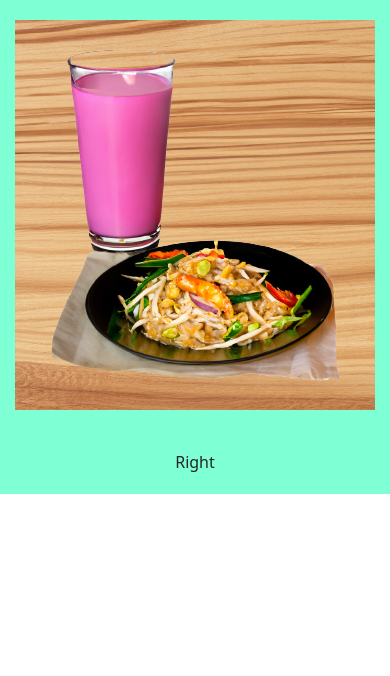
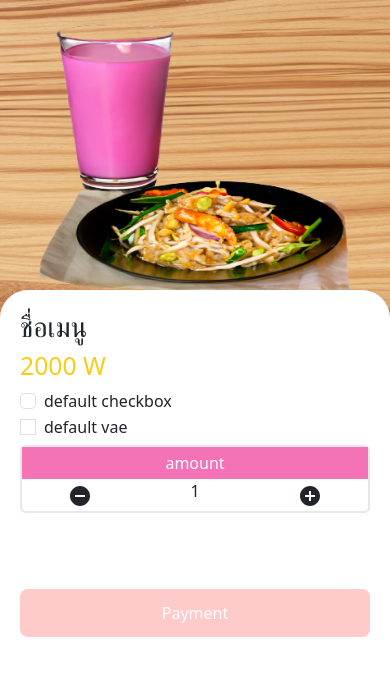
Before and after one commit to KhaNiwat/love-crepe-cafe, a React (Create React App) app in the folder love-crepe-cafe/: page /Option in a window 390 px wide. Shown: the top 676 px of the page. Built offline with nearby package versions, Linux system fonts and the light colour scheme.

Commit message:
เพิ่มปุ่ม amount, ปุ่มชำระ แก้หน้า option

```diff
--- a/love-crepe-cafe/package.json
+++ b/love-crepe-cafe/package.json
@@ -48,5 +48,8 @@
       "last 1 firefox version",
       "last 1 safari version"
     ]
+  },
+  "devDependencies": {
+    "tailwindcss": "^3.4.1"
   }
 }
--- /dev/null
+++ b/love-crepe-cafe/src/components/Payment/Payment.jsx
@@ -0,0 +1,7 @@
+import React from 'react'
+
+export default function Payment() {
+  return (
+    <button className='bt-off'>Payment</button>
+  )
+}
--- /dev/null
+++ b/love-crepe-cafe/src/components/amount/amount.jsx
@@ -0,0 +1,25 @@
+import React, { useState } from "react";
+import AddCircleIcon from "@mui/icons-material/AddCircle";
+import RemoveCircleIcon from "@mui/icons-material/RemoveCircle";
+import styles from "../addanddel/addanddel.module.css";
+
+export default function amount() {
+  return (
+    <>
+      <div className="border-inherit text-center rounded-md border-2 w-full grid grid-rows-2 grid-flow-col">
+        <div className="text-white  bg-pink-400 p-1">amount</div>
+
+
+        <div className="grid-cols-3 justify-items-center  grid justify-items-start md:justify-items-center">
+            <button>
+              <RemoveCircleIcon />
+            </button>
+            <label>1</label>
+            <button>
+              <AddCircleIcon />
+            </button>
+          </div>
+        </div>
+    </>
+  );
+}
--- a/love-crepe-cafe/src/components/css/option.module.css
+++ b/love-crepe-cafe/src/components/css/option.module.css
@@ -1,20 +1,89 @@
-.grid {
-  display: grid;
-  grid-template-columns: repeat(2,1fr);
-  width: 100%;
+* {
+  margin: 0;
+  padding: 0;
+  box-sizing: border-box;
 }
 
-.left_right {
-    padding: 20px 0;
-    width: 100%;
-    background-color: aquamarine;
-    height: auto;
-    text-align: center;
+.card .boximg {
+  position: relative;
+  width: 100%;
+  background-size: cover;
 }
 
-/* 390px */
-@media only screen and (max-width: 390px) {
-  .grid{
-    grid-template-columns: repeat(1,1fr);
+.card .content {
+  position: relative;
+  width: 100%;
+  height: 150px;
+  border-radius: 32px;
+}
+
+.card .content .price {
+  position: absolute;
+  top: -50px;
+  height: screen;
+  width: 100%;
+  background-color: white;
+  border-radius: 28px;
+}
+
+.formcheckinput {
+  background-color: black;
+}
+
+@media only screen and (min-width: 1024px) {
+  .mobile {
+    display: none;
+  }
+  .card .boximg img {
+    width: 100%;
+    height: 100%;
   }
 }
+
+@media only screen and (max-width: 768px) {
+  .displaybig {
+    display: none;
+  }
+  .card {
+    width: auto;
+  }
+  .card .boximg {
+    position: relative;
+    width: auto;
+    height: 20%;
+    background-size: cover;
+  }
+  .card .boximg img {
+    width: 100%;
+    height: 620px;
+  }
+  .content .price {
+    top: -10px;
+    width: 100%;
+    border-radius: 28px;
+    padding: 20px;
+  }
+}
+
+@media only screen and (max-width: 480px) {
+  .displaybig {
+    display: none;
+  }
+  .card .boximg {
+    position: relative;
+    width: 100%;
+    height: 50%;
+    background-size: cover;
+  }
+  .card .content .price {
+    top: -30px;
+    width: 100%;
+    border-radius: 28px;
+    padding: 20px;
+    margin: auto auto;
+  }
+  .mobile .card .boximg img {
+    width: 100%;
+    height: 320px;
+  }
+}
--- a/love-crepe-cafe/src/index.css
+++ b/love-crepe-cafe/src/index.css
@@ -16,3 +16,16 @@
   font-family: source-code-pro, Menlo, Monaco, Consolas, 'Courier New',
     monospace;
 }
+@tailwind base;
+@tailwind components;
+@tailwind utilities;
+
+@layer components{
+  .bt-off{
+    @apply text-white bg-red-200 p-3 grid-cols-3 justify-items-center w-full rounded-lg
+
+  }
+  .bt-on{
+    @apply text-white bg-red-500 p-3 grid-cols-3 justify-items-center w-full rounded-lg
+  }
+}
--- a/love-crepe-cafe/src/page/index.jsx
+++ b/love-crepe-cafe/src/page/index.jsx
@@ -1,5 +1,7 @@
 import React from "react";
 import styles from "../../src/components/Index.module.css";
+import Amount from "../components/amount/amount.jsx";
+
 export default function Index() {
   return (
     <div className={styles.mobile}>
@@ -17,5 +19,6 @@
         <a href=""><button className={styles.button}>Take away</button> </a>
       </div>
     </div>
+
   );
 }
--- a/love-crepe-cafe/src/page/option.jsx
+++ b/love-crepe-cafe/src/page/option.jsx
@@ -1,20 +1,82 @@
-import Container from "react-bootstrap/Container";
-import Row from "react-bootstrap/Row";
-import Col from "react-bootstrap/Col";
+import logo from "../img/All.png";
+import Card from "react-bootstrap/Card";
+import Form from "react-bootstrap/Form";
+import Addanddel from "../components/addanddel/addanddel.jsx";
 import css from "../components/css/option.module.css";
-import logo from "../img/All.png";
-import Button from "react-bootstrap/Button";
-import Card from "react-bootstrap/Card";
+import Amount from "../components/amount/amount.jsx";
+import Payment from "../components/Payment/Payment.jsx";
 function option() {
   return (
     <>
-      <div class={css.grid}>
-        <div class={css.left_right}>
+      <div className={css.displaybig}>
+        <div className="grid grid-cols-2">
+          {/* Left */}
+          <div className="bg-rose-500 flex justify-center items-center h-screen">
+            <img className="mx-auto block w-full h-600" src={logo} alt="" />
+          </div>
+          {/* Right */}
+          <div className=" bg-gray-100 p-10 flex justify-center items-center h-screen">
+            <div className="p-10 h-100 w-100 shadow-2xl border-4">
+              <h1 className="flex">ชื่อเมนู</h1>
+              <h3 className="flex  text-yellow-400">2000 W</h3>
+              <div className="grid grid-cols-1 gap-1">
+                <br />
+                {["checkbox", "vae"].map((type) => (
+                  <div key={`default-${type}`}>
+                    <Form.Check
+                      type={type}
+                      id={`default-${type}`}
+                      label={`default ${type}`}
+                    />
+                  </div>
+                ))}
+                <br />
+                <div class="my-auto grid justify-items-center">
+                <Amount/>
+                </div>
+                <br />
+                <Payment/>
+              </div>
+            </div>
+          </div>
+        </div>
+      </div>
 
-            <img src={logo} alt="" />
+      {/* mobile */}
+      <div className={css.mobile}>
+        <div className={css.card}>
+          <div className={css.boximg}>
+            <img src={logo} />
+          </div>
+          <div className={css.content}>
+            <div className={css.price}>
+              <div className="w-auto">
+              <h1 className="flex">ชื่อเมนู</h1>
+              <h2 className="flex  text-yellow-400">2000 W</h2>
+              <div className="grid grid-cols-1 gap-auto">
+                {["checkbox", "vae"].map((type) => (
+                  <div key={`default-${type}`} className={css.customformcheck}>
+                    <Form.Check
+                      type={type}
+                      id={`default-${type}`}
+                      label={`default ${type}`}
+                      className={css.customcheckboxinput}
+                    />
+                  </div>
+                ))}
+                <div class="my-1 grid justify-items-center">
+                <Amount/>
+                </div>
+                <br />
+                <br />
+                <br />
+                <Payment/>
+              </div>
 
+              </div>
+            </div>
+          </div>
         </div>
-        <div class={css.left_right}>Right</div>
       </div>
     </>
   );
--- /dev/null
+++ b/love-crepe-cafe/tailwind.config.js
@@ -0,0 +1,8 @@
+/** @type {import('tailwindcss').Config} */
+module.exports = {
+  content: ["./src/**/*.{html,js,jsx}"],
+  theme: {
+    extend: {},
+  },
+  plugins: [],
+}
```
Also changed, not shown: 1 other file (tests, documents, lock files or other folders).
